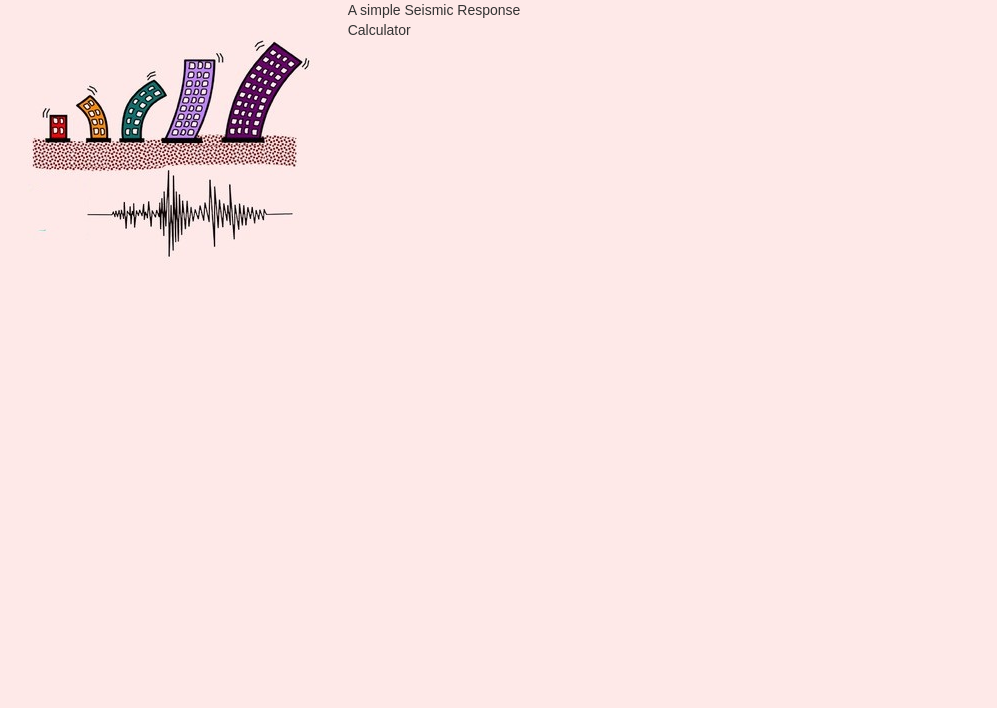
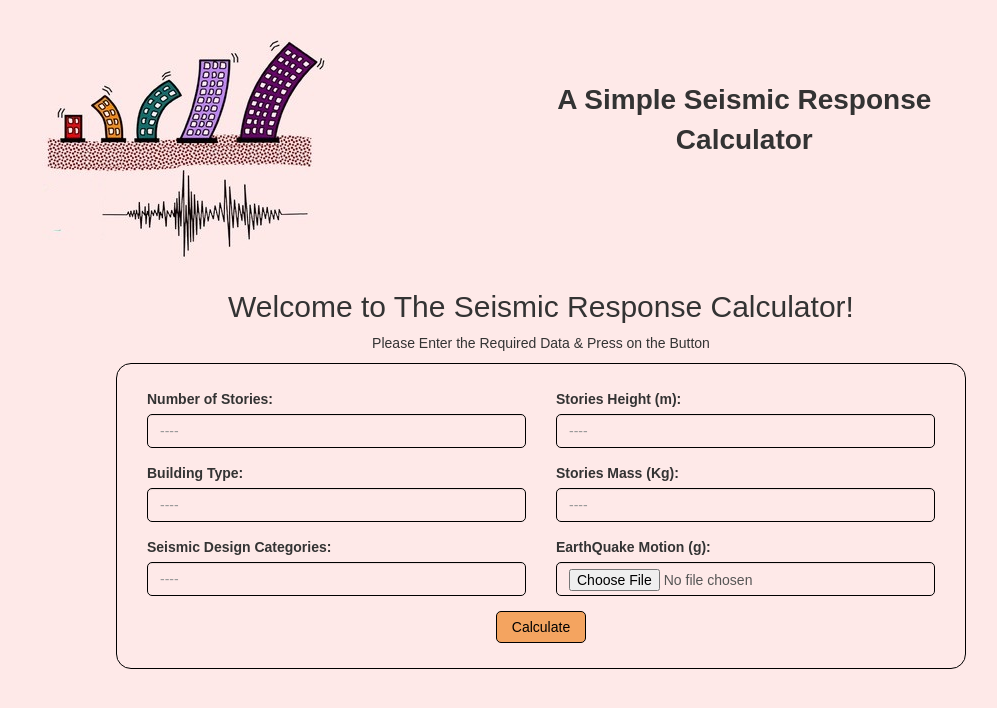
Before and after one commit to ParisaToofani/seisrespcalc, a Django app: page / in a window 1280 px wide. Shown: the top 708 px of the page, without its empty margins (99-1096 px from the left). Run offline with Django 3.2, Linux system fonts and the light colour scheme; some libraries are stand-ins or nearby versions.

Commit message:
1- Added template

```diff
--- a/webapp/static/css/main.css
+++ b/webapp/static/css/main.css
@@ -5,3 +5,64 @@ body {
     overflow-x: hidden;
     /* overflow-y: hidden; */
 }
+#head_title{
+    text-align: center;
+    font-size: 28px;
+    font-weight: bolder;
+    margin: 0;
+    display: flex;
+    justify-content: center;
+    align-items: center;
+}
+#head_title p {
+    top: 100%;
+    transform: translateY(100%);
+}
+.row{
+    margin-left: 15px;
+    margin-right: 15px;
+}
+#welcome{
+    text-align: center;
+}
+.container-fluid{
+    margin: unset;
+    padding-bottom: 40px;
+
+}
+.box-style{
+    margin-left: 200px;
+    margin-right: 200px;
+    border: 1px solid black;
+    border-radius: 15px;
+    padding-top: 25px;
+    padding-bottom: 25px;
+}
+.data{
+    text-align: center;
+    display: flex;
+    justify-content: center;
+    align-items: center;
+}
+.form-control{
+    width: 100%;
+}
+.input-group{
+    margin-right: unset !important;
+    width: 100%;
+}
+.input-group input{
+    background: transparent;
+    border: 1px solid black;
+    border-radius: 5px !important;
+}
+#calculate{
+    background-color: sandybrown;
+    border: 1px solid black;
+    border-radius: 5px;
+    color: black;
+    padding-left: 15px;
+    padding-right: 15px;
+    padding-top: 5px;
+    padding-bottom: 5px;
+}
--- a/webapp/templates/main.html
+++ b/webapp/templates/main.html
@@ -18,17 +18,93 @@
         {% endblock %}
     </head>
     <body>
-        <div class="col-lg-12 col-md-12 col-sm-12 col-xs-12">
-            <div class="col-lg-4 col-md-4 col-sm-4 col-xs-4">
+        <div class="row">
+            <div class = "col-lg-12 col-md-12 col-sm-12 col-xs-12">
+                <div class="col-lg-4 col-md-4 col-sm-4 col-xs-4 col">
                     <img src="{% static 'img/header.jpg' %}">
                 </div>
-            <div class="col-lg-8 col-md-8 col-sm-8 col-xs-8">
+                <div class="col-lg-8 col-md-8 col-sm-8 col-xs-8 col" id="head_title">
                     <p>
-                    A simple Seismic Response
+                        A Simple Seismic Response
                         </br>
                          Calculator
                     </p>
                 </div>
             </div>
+        </div>
+        <div class="row" id="welcome">
+            <h2>Welcome to The Seismic Response Calculator!</h2>
+            <p>Please Enter the Required Data & Press on the Button</p>
+        </div>
+        <!--  -->
+        <div class="col-lg-12 col-md-12 col-sm-12 col-xs-12 container-fluid">
+            <div class="box-style">
+                <form>
+                    <div class="row">
+                        <div class="col-lg-6 col-md-6 col-sm-6 col-xs-6 form-line">
+                            <div class="form-group required">
+                                <label for="number_of_stories" class="col-form-label">Number of Stories:</label>
+                                <div class="input-group">
+                                    <input type="number" data_type="float" class="form-control" name="number_of_stories" id="number_of_stories" placeholder="----">
+                                </div>
+                            </div>
+                        </div>
+                        <div class="col-lg-6 col-md-6 col-sm-6 col-xs-6 form-line">
+                            <div class="form-group required">
+                                <label for="stories_height" class="col-form-label">Stories Height (m):</label>
+                                <div class="input-group">
+                                    <input type="number" data_type="float" class="form-control" name="stories_height" id="stories_height" placeholder="----">
+                                </div>
+                            </div>
+                        </div>
+                    </div>
+                    <!--  -->
+                    <div class="row">
+                        <div class="col-lg-6 col-md-6 col-sm-6 col-xs-6 form-line">
+                            <div class="form-group required">
+                                <label for="building_type_hazus" class="col-form-label">Building Type:</label>
+                                <div class="input-group">
+                                    <input type="number" data_type="float" class="form-control" name="building_type_hazus" id="building_type_hazus" placeholder="----">
+                                </div>
+                            </div>
+                        </div>
+                        <div class="col-lg-6 col-md-6 col-sm-6 col-xs-6 form-line">
+                            <div class="form-group required">
+                                <label for="stories_mass" class="col-form-label">Stories Mass (Kg):</label>
+                                <div class="input-group">
+                                    <input type="number" data_type="float" class="form-control" name="stories_mass" id="stories_mass" placeholder="----">
+                                </div>
+                            </div>
+                        </div>
+                    </div>
+                    <!-- -->
+                    <div class="row">
+                        <div class="col-lg-6 col-md-6 col-sm-6 col-xs-6 form-line">
+                            <div class="form-group required">
+                                <label for="seismic_design_category" class="col-form-label">Seismic Design Categories:</label>
+                                <div class="input-group">
+                                    <input type="number" data_type="float" class="form-control" name="seismic_design_category" id="seismic_design_category" placeholder="----">
+                                </div>
+                            </div>
+                        </div>
+                        <div class="col-lg-6 col-md-6 col-sm-6 col-xs-6 form-line">
+                            <div class="form-group required">
+                                <label for="motion" class="col-form-label">EarthQuake Motion (g):</label>
+                                <div class="input-group">
+                                    <input type="file" data_type="float" class="form-control" name="motion" id="motion" placeholder="----">
+                                </div>
+                            </div>
+                        </div>
+                    </div>
+                    <!-- -->
+                    <div class="row" style="text-align: center;">
+                        <button id="calculate">Calculate</button>
+                    </div>
+                </form>
+            </div>
+        </div>
+        <!-- Required JavaScript Libraries -->
+        <script src="https://code.jquery.com/jquery-3.3.1.slim.min.js" integrity="sha384-q8i/X+965DzO0rT7abK41JStQIAqVgRVzpbzo5smXKp4YfRvH+8abtTE1Pi6jizo" crossorigin="anonymous"></script>
+        <script src="{% static 'js/bootstrap.min.js' %}"></script>
     </body>
 </html>
--- a/webapp/views.py
+++ b/webapp/views.py
@@ -3,3 +3,6 @@ from django.shortcuts import render, redirect
 # Create your views here.
 def main_project(request):
     return render(request, 'main.html')
+
+def response_calc(request):
+    return
```
Lines whose indentation alone changed are shown as unchanged.
